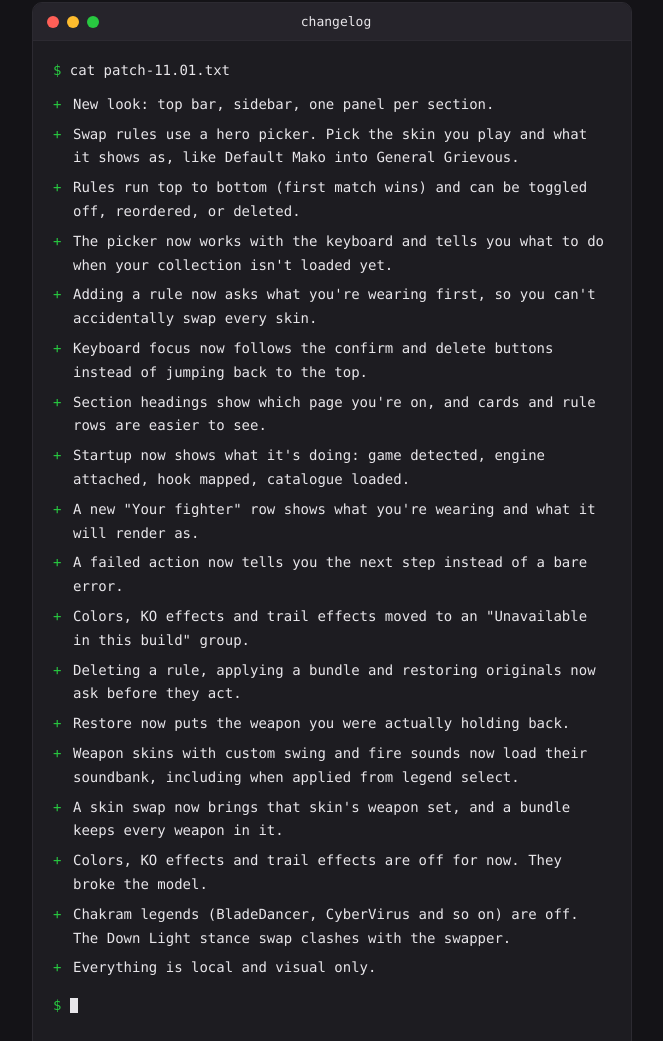
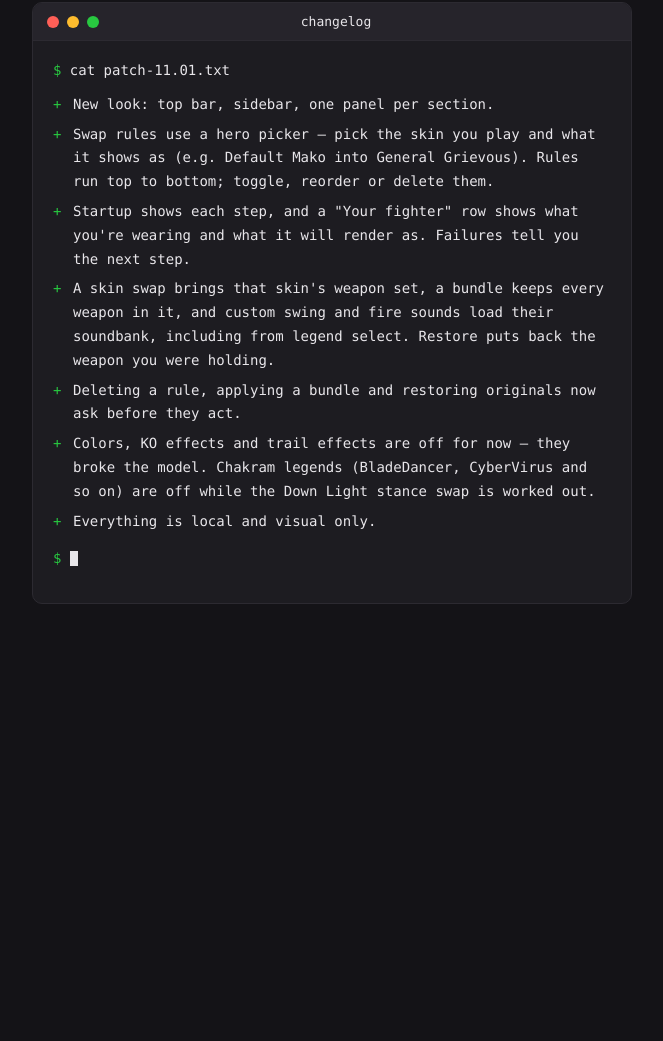
Before and after one commit to pairuz-a/wibust, a plain HTML site: page index.html in a window 1280 px wide. Shown: the part 262-1303 px from the top of the page, without its empty margins (308-971 px from the left). After the commit the page ends 926 px from the top, so only its background shows below. Drawn offline with Linux system fonts and the light colour scheme.

Commit message:
Update Patch 11.01

```diff
--- a/index.html
+++ b/index.html
@@ -93,22 +93,11 @@
       <p><span class="prompt">$</span> cat patch-11.01.txt</p>
       <ul>
         <li>New look: top bar, sidebar, one panel per section.</li>
-        <li>Swap rules use a hero picker. Pick the skin you play and what it shows as, like Default Mako into General Grievous.</li>
-        <li>Rules run top to bottom (first match wins) and can be toggled off, reordered, or deleted.</li>
-        <li>The picker now works with the keyboard and tells you what to do when your collection isn't loaded yet.</li>
-        <li>Adding a rule now asks what you're wearing first, so you can't accidentally swap every skin.</li>
-        <li>Keyboard focus now follows the confirm and delete buttons instead of jumping back to the top.</li>
-        <li>Section headings show which page you're on, and cards and rule rows are easier to see.</li>
-        <li>Startup now shows what it's doing: game detected, engine attached, hook mapped, catalogue loaded.</li>
-        <li>A new "Your fighter" row shows what you're wearing and what it will render as.</li>
-        <li>A failed action now tells you the next step instead of a bare error.</li>
-        <li>Colors, KO effects and trail effects moved to an "Unavailable in this build" group.</li>
+        <li>Swap rules use a hero picker — pick the skin you play and what it shows as (e.g. Default Mako into General Grievous). Rules run top to bottom; toggle, reorder or delete them.</li>
+        <li>Startup shows each step, and a "Your fighter" row shows what you're wearing and what it will render as. Failures tell you the next step.</li>
+        <li>A skin swap brings that skin's weapon set, a bundle keeps every weapon in it, and custom swing and fire sounds load their soundbank, including from legend select. Restore puts back the weapon you were holding.</li>
         <li>Deleting a rule, applying a bundle and restoring originals now ask before they act.</li>
-        <li>Restore now puts the weapon you were actually holding back.</li>
-        <li>Weapon skins with custom swing and fire sounds now load their soundbank, including when applied from legend select.</li>
-        <li>A skin swap now brings that skin's weapon set, and a bundle keeps every weapon in it.</li>
-        <li>Colors, KO effects and trail effects are off for now. They broke the model.</li>
-        <li>Chakram legends (BladeDancer, CyberVirus and so on) are off. The Down Light stance swap clashes with the swapper.</li>
+        <li>Colors, KO effects and trail effects are off for now — they broke the model. Chakram legends (BladeDancer, CyberVirus and so on) are off while the Down Light stance swap is worked out.</li>
         <li>Everything is local and visual only.</li>
       </ul>
       <p style="margin-top:14px"><span class="prompt">$</span> <span class="cursor"></span></p>
```
